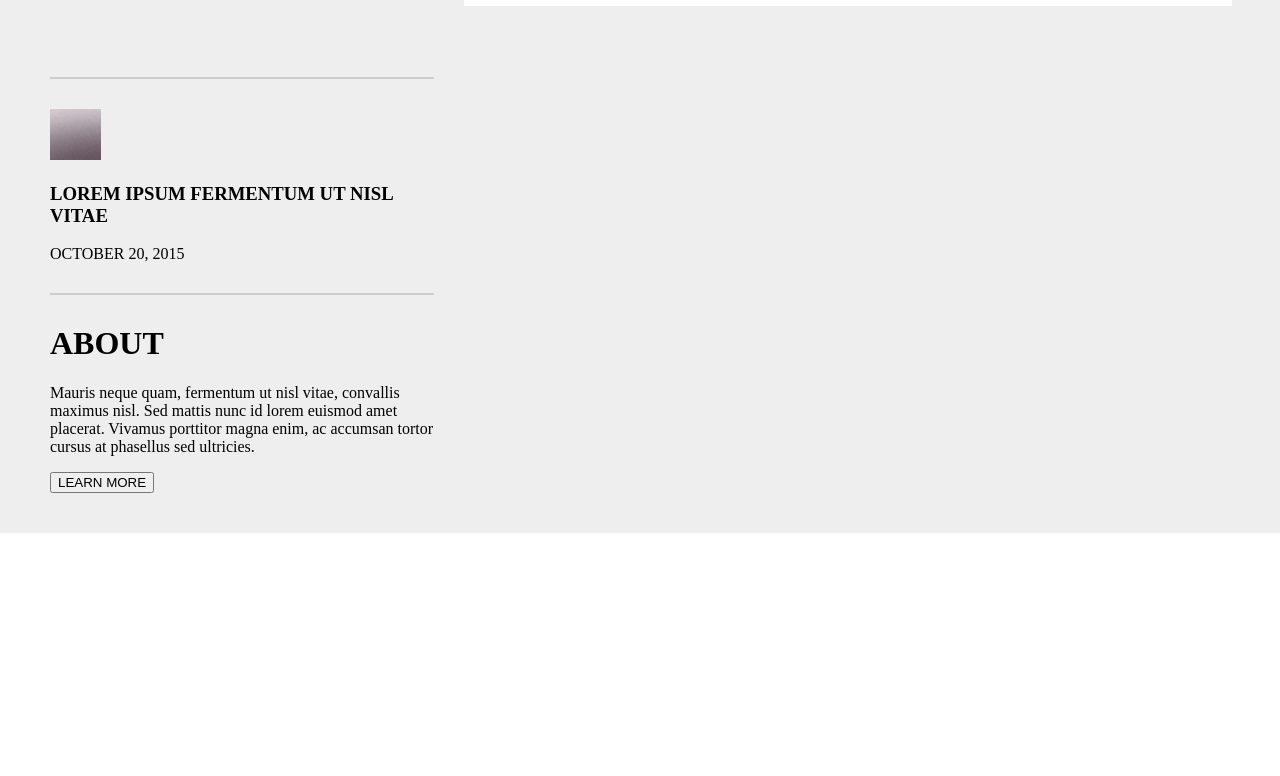
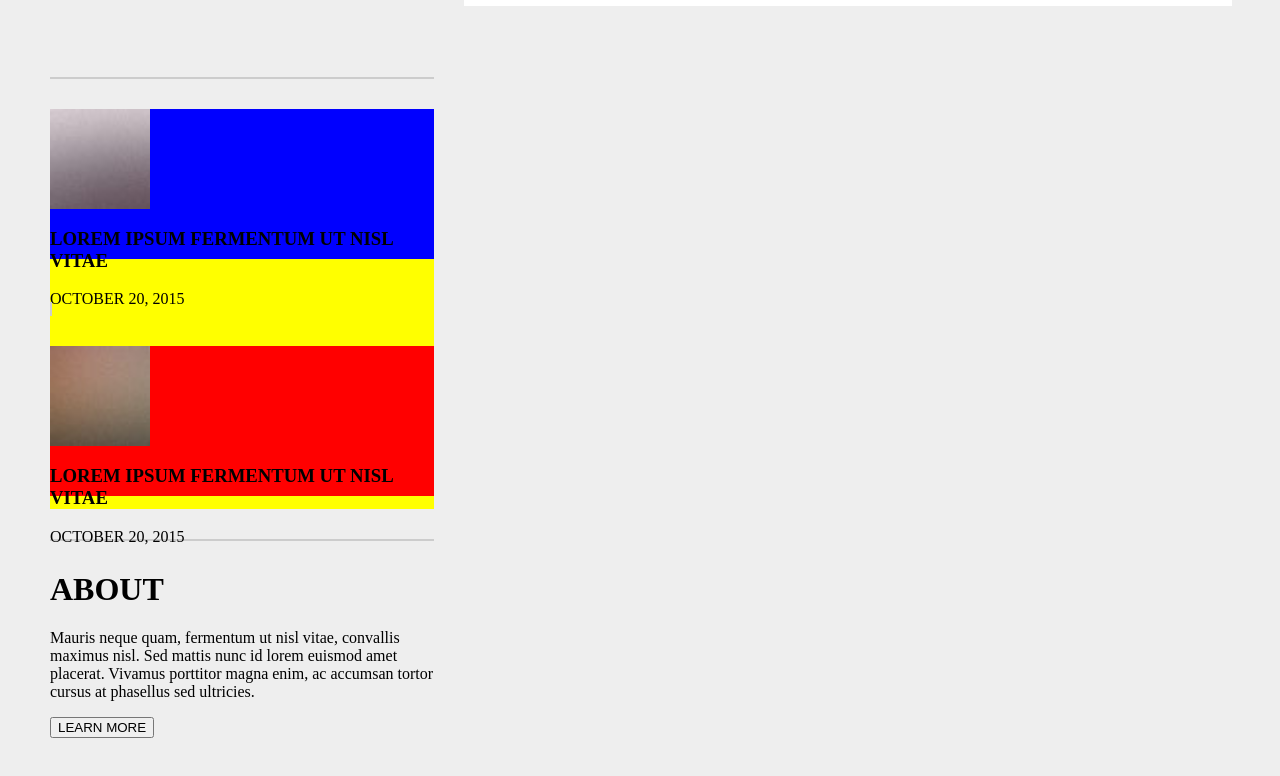
Before and after one commit to lluvia365/CNT_Web_TEST, a website: page index.html in a window 1280 px wide. Shown: the part 1094-1870 px from the top of the page. Before the commit the page ends 1627 px from the top, so only its background shows below. Drawn offline with Linux system fonts and the light colour scheme.

Commit message:
left 섹션 수정

```diff
--- a/index.html
+++ b/index.html
@@ -53,9 +53,10 @@
                         여기에 있는 값을 가져와서 AJAX 로 TITLE 과 DESC 를 변경해보세요</p>
 
             </div> <!--- #sec1 --->
-            <div id="border"></div>
+            <div class="border"></div>
 
 
+    <!--------------- sec2 --------------->
             <div id="sec2">
 
                 <div id="outbox2">
@@ -79,21 +80,38 @@
                 </div>
 
             </div> <!--- #sec2 --->
-            <div id="border"></div>
+            <div class="border"></div>
 
 
+    <!--------------- sec3 --------------->
             <div id="sec3">
-                <div id="outbox3">
-                    <div id="inbox3">
+
+                <div id="inbox3-1">
+                    <div class="imgbox3">
                         <img src="images/pic08.jpg" />
+                    </div>
+                    <div class="text3">
                         <h3>LOREM IPSUM FERMENTUM UT NISL VITAE</h3>
                         <p>OCTOBER 20, 2015</p>
                     </div>
-                </div>
+                </div> <!--- #inbox3 --->
+                <div class="border"></div>
+
+                <div id="inbox3-2">
+                    <div class="imgbox3">
+                        <img src="images/pic09.jpg" />
+                    </div>
+                    <div class="text3">
+                        <h3>LOREM IPSUM FERMENTUM UT NISL VITAE</h3>
+                        <p>OCTOBER 20, 2015</p>
+                    </div>
+                </div> <!--- #inbox3 --->
+
             </div> <!--- #sec3 --->
-            <div id="border"></div>
+            <div class="border"></div>
 
 
+    <!--------------- sec4 --------------->
             <div id="sec4">
                 <div id="outbox4">
                     <h1>ABOUT</h1>
@@ -112,7 +130,7 @@
 
             <div id="sec5">
 
-                <div id="outbox">
+                <div id="outbox5">
                     <div id="text5">
                         <h2>MAGNA SED ADIPISCING</h2>
                         <p>LOREM IPSUM DOLOR AMET NULLAM CONSEQUAT ETIAM FEUGIAT</p>
@@ -126,7 +144,7 @@
                 </div> <!--- #outbox --->
 
 
-                <div id="sec5inbox">
+                <div id="inbox5">
 
                         <img src="images/pic01.jpg" />
 
--- a/style.css
+++ b/style.css
@@ -84,7 +84,7 @@ body {
 
 
 /*--------------- sec1 ---------------*/
-#sec1 {
+#left #sec1 {
     width:100%;
     height: auto;
 }
@@ -98,19 +98,19 @@ body {
     text-align:justify;
 }
 
-#border {
+.border {
     border:1px solid #ccc;
     margin:30px 0;
 }
 
 
 /*--------------- sec2 ---------------*/
-#sec2 {
+#left #sec2 {
     width:100%;
     height: 650px;
 }
 
-#left #outbox2 {
+#outbox2 {
     width:100%;
     height:300px;
 }
@@ -143,11 +143,48 @@ body {
 
 
 /*--------------- sec3 ---------------*/
+#left #sec3 {
+    width:100%;
+    height:400px;
+    display: flex; flex-wrap: wrap;
+
+    background:yellow;
+}
+
+#inbox3-1 {
+    width:100%;
+    height:150px;
+    display: flex; flex-wrap: wrap;
+
+    background:blue;
+}
+
+.imgbox3 {
+    width:100px;
+    height:100px;
+    margin:
+
+    border: 1px solid #FFF;
+}
+
+.imgbox3>img {
+    width:100%;
+    height: 100%;
+}
+
+.text3 {
+    width:
+}
 
 
+#inbox3-2 {
+    width:100%;
+    height:150px;
+    display: flex; flex-wrap: wrap;
 
 
-
+    background:red;
+}
 
 
 /*--------------- right ---------------*/
@@ -162,7 +199,7 @@ body {
     background:#FFF;
 }
 
-#outbox {
+#outbox5 {
     width:100%;
     height:180px;
     display: flex; flex-wrap: wrap;
@@ -191,7 +228,7 @@ body {
     margin-top:50px;
 }
 
-#sec5inbox {
+#inbox5 {
     width:100%;
     height:700px;
     border:1px solid #ccc;
@@ -201,13 +238,13 @@ body {
     display: flex; flex-wrap: wrap;
 }
 
-#sec5inbox>img {
+#inbox5>img {
     width:90%;
     height: 400px;
     margin: auto;
 }
 
-#sec5inbox>p {
+#inbox5>p {
     width:90%;
     height: 100px;
     text-align: justify;
```
